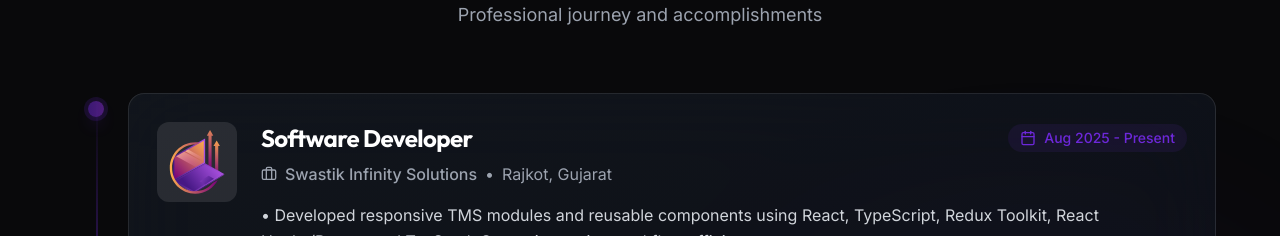
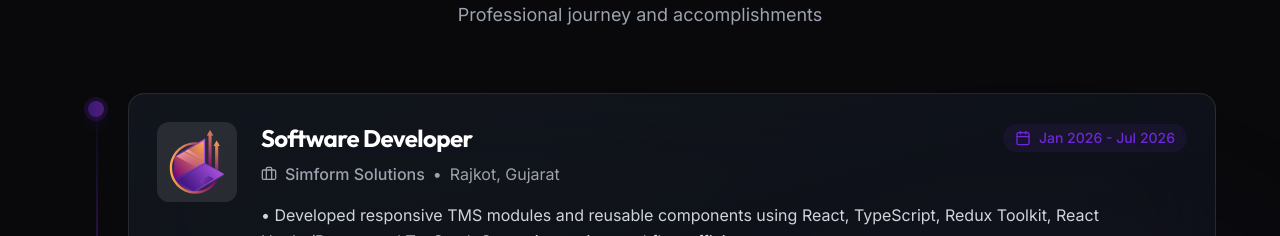
Before and after one commit to Mantu008/Professional-Portfolio, a React (Vite) app: page / in a window 1280 px wide. Shown: the part 2440-2676 px from the top of the page. Built offline with nearby package versions, Linux system fonts and the light colour scheme.

Commit message:
feat: add Experience component with animated timeline and work history details

```diff
--- a/src/components/Experience.tsx
+++ b/src/components/Experience.tsx
@@ -17,9 +17,9 @@ export const workExperience: Experience[] = [
     {
         id: 1,
         title: "Software Developer",
-        company: "Swastik Infinity Solutions",
+        company: "Simform Solutions",
         location: "Rajkot, Gujarat",
-        duration: "Aug 2025 - Present",
+        duration: "Jan 2026 - Jul 2026",
         desc: "• Developed responsive TMS modules and reusable components using React, TypeScript, Redux Toolkit, React Hooks/Router, and TanStack Query, improving workflow efficiency.\n• Implemented robust form validation (React Hook Form, Zod) and designed secure REST APIs with Node.js, Express, and JWT-based authentication/authorization.\n• Optimized database schemas and queries, reducing response time.",
         technologies: [
             "React",
```
